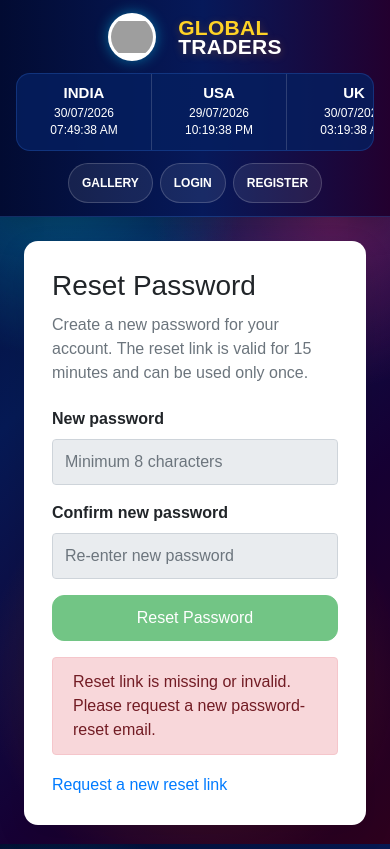
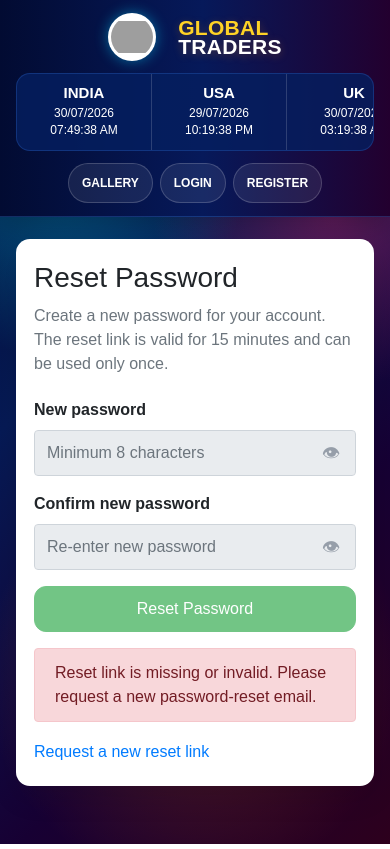
Before and after one commit to kranthikumargaridpuri/Image-gallery-system, an Angular app in the folder frontend/: page /reset-password in a window 390 px wide. Built offline with nearby package versions, Linux system fonts and the light colour scheme; grey boxes are pictures that could not be loaded.

Commit message:
Add password visibility toggle

```diff
--- a/frontend/src/app/pages/login.component.css
+++ b/frontend/src/app/pages/login.component.css
@@ -0,0 +1,33 @@
+.password-field {
+  position: relative;
+}
+
+.password-field .form-control {
+  padding-right: 48px;
+}
+
+.password-toggle {
+  position: absolute;
+  top: 50%;
+  right: 10px;
+  width: 34px;
+  height: 34px;
+  display: inline-flex;
+  align-items: center;
+  justify-content: center;
+  padding: 0;
+  color: #334155;
+  font-size: 18px;
+  line-height: 1;
+  background: transparent;
+  border: 0;
+  border-radius: 50%;
+  cursor: pointer;
+  transform: translateY(-50%);
+}
+
+.password-toggle:hover,
+.password-toggle:focus {
+  background: #eef4ff;
+  outline: none;
+}
--- a/frontend/src/app/pages/login.component.html
+++ b/frontend/src/app/pages/login.component.html
@@ -2,20 +2,41 @@
   <div class="col-md-5">
     <div class="card p-4">
       <h3>Login</h3>
+
       <input
         class="form-control my-2"
+        type="email"
         placeholder="Email"
+        autocomplete="email"
         [(ngModel)]="email"
-        /><input
-          class="form-control my-2"
-          type="password"
+      />
+
+      <div class="password-field my-2">
+        <input
+          class="form-control"
+          [type]="showPassword ? 'text' : 'password'"
           placeholder="Password"
+          autocomplete="current-password"
           [(ngModel)]="password"
-        /><button class="btn btn-primary btn-block" (click)="login()">
+          (keyup.enter)="login()"
+        />
+
+        <button
+          type="button"
+          class="password-toggle"
+          (click)="showPassword = !showPassword"
+          [attr.aria-label]="showPassword ? 'Hide password' : 'Show password'"
+          [attr.title]="showPassword ? 'Hide password' : 'Show password'"
+        >
+          {{ showPassword ? '🙈' : '👁' }}
+        </button>
+      </div>
+
+      <button class="btn btn-primary btn-block" type="button" (click)="login()">
         Login
       </button>
+
       <p class="text-danger mt-2">{{ err }}</p>
-
       <a routerLink="/forgot-password">Forgot Password?</a>
     </div>
   </div>
--- a/frontend/src/app/pages/login.component.ts
+++ b/frontend/src/app/pages/login.component.ts
@@ -1,25 +1,33 @@
-import { Component } from "@angular/core";
-import { Router } from "@angular/router";
-import { AuthService } from "../services/auth.service";
+import { Component } from '@angular/core';
+import { Router } from '@angular/router';
+import { AuthService } from '../services/auth.service';
+
 @Component({
   templateUrl: './login.component.html',
-  styleUrls: ['./login.component.css'],
+  styleUrls: ['./login.component.css']
 })
 export class LoginComponent {
-  email = "";
-  password = "";
-  err = "";
+  email = '';
+  password = '';
+  err = '';
+  showPassword = false;
+
   constructor(
     private auth: AuthService,
-    private router: Router,
+    private router: Router
   ) {}
+
   login() {
+    this.err = '';
+
     this.auth.login({ email: this.email, password: this.password }).subscribe(
       (r) => {
         this.auth.save(r);
-        this.router.navigate(["/"]);
+        this.router.navigate(['/']);
       },
-      (e) => (this.err = "Invalid login"),
+      () => {
+        this.err = 'Invalid login';
+      }
     );
   }
 }
--- a/frontend/src/app/pages/register.component.css
+++ b/frontend/src/app/pages/register.component.css
@@ -0,0 +1,33 @@
+.password-field {
+  position: relative;
+}
+
+.password-field .form-control {
+  padding-right: 48px;
+}
+
+.password-toggle {
+  position: absolute;
+  top: 50%;
+  right: 10px;
+  width: 34px;
+  height: 34px;
+  display: inline-flex;
+  align-items: center;
+  justify-content: center;
+  padding: 0;
+  color: #334155;
+  font-size: 18px;
+  line-height: 1;
+  background: transparent;
+  border: 0;
+  border-radius: 50%;
+  cursor: pointer;
+  transform: translateY(-50%);
+}
+
+.password-toggle:hover,
+.password-toggle:focus {
+  background: #eef4ff;
+  outline: none;
+}
--- a/frontend/src/app/pages/register.component.html
+++ b/frontend/src/app/pages/register.component.html
@@ -2,22 +2,47 @@
   <div class="col-md-5">
     <div class="card p-4">
       <h3>Register</h3>
+
       <input
         class="form-control my-2"
         placeholder="Username"
+        autocomplete="username"
         [(ngModel)]="username"
-      /><input
+      />
+
+      <input
         class="form-control my-2"
+        type="email"
         placeholder="Email"
+        autocomplete="email"
         [(ngModel)]="email"
-      /><input
-        class="form-control my-2"
-        type="password"
-        placeholder="Password"
-        [(ngModel)]="password"
-      /><button class="btn btn-success btn-block" (click)="register()">
+      />
+
+      <div class="password-field my-2">
+        <input
+          class="form-control"
+          [type]="showPassword ? 'text' : 'password'"
+          placeholder="Password"
+          autocomplete="new-password"
+          [(ngModel)]="password"
+          (keyup.enter)="register()"
+        />
+
+        <button
+          type="button"
+          class="password-toggle"
+          (click)="showPassword = !showPassword"
+          [attr.aria-label]="showPassword ? 'Hide password' : 'Show password'"
+          [attr.title]="showPassword ? 'Hide password' : 'Show password'"
+        >
+          {{ showPassword ? '🙈' : '👁' }}
+        </button>
+      </div>
+
+      <button class="btn btn-success btn-block" type="button" (click)="register()">
         Create Account
       </button>
+
       <p class="text-danger mt-2">{{ err }}</p>
     </div>
   </div>
--- a/frontend/src/app/pages/register.component.ts
+++ b/frontend/src/app/pages/register.component.ts
@@ -1,3 +1,38 @@
-import { Component } from '@angular/core'; import { Router } from '@angular/router'; import { AuthService } from '../services/auth.service';
-@Component({templateUrl: './register.component.html',
-  styleUrls: ['./register.component.css']}) export class RegisterComponent{username='';email='';password='';err='';constructor(private auth:AuthService,private router:Router){} register(){this.auth.register({username:this.username,email:this.email,password:this.password}).subscribe(r=>{this.auth.save(r);this.router.navigate(['/'])},e=>this.err='Registration failed')}}
+import { Component } from '@angular/core';
+import { Router } from '@angular/router';
+import { AuthService } from '../services/auth.service';
+
+@Component({
+  templateUrl: './register.component.html',
+  styleUrls: ['./register.component.css']
+})
+export class RegisterComponent {
+  username = '';
+  email = '';
+  password = '';
+  err = '';
+  showPassword = false;
+
+  constructor(
+    private auth: AuthService,
+    private router: Router
+  ) {}
+
+  register() {
+    this.err = '';
+
+    this.auth.register({
+      username: this.username,
+      email: this.email,
+      password: this.password
+    }).subscribe(
+      (r) => {
+        this.auth.save(r);
+        this.router.navigate(['/']);
+      },
+      () => {
+        this.err = 'Registration failed';
+      }
+    );
+  }
+}
--- a/frontend/src/app/reset-password/reset-password.component.css
+++ b/frontend/src/app/reset-password/reset-password.component.css
@@ -1,10 +1,101 @@
-.password-page { min-height: 70vh; display: flex; align-items: center; justify-content: center; padding: 24px; }
-.password-card { width: 100%; max-width: 460px; background: #fff; border-radius: 14px; padding: 28px; box-shadow: 0 10px 30px rgba(0, 0, 0, .10); }
-.password-card h3 { margin-bottom: 10px; }
-.helper-text { color: #6c757d; margin-bottom: 22px; }
-.password-card label { font-weight: 600; margin-bottom: 8px; }
-.password-card .form-control { margin-bottom: 16px; min-height: 46px; }
-.password-card .btn { min-height: 46px; }
-.alert { margin-top: 16px; margin-bottom: 0; }
-.login-button { margin-top: 16px; }
-.back-link { display: inline-block; margin-top: 18px; }
+.password-page {
+  min-height: 70vh;
+  display: flex;
+  align-items: center;
+  justify-content: center;
+  padding: 24px;
+}
+
+.password-card {
+  width: 100%;
+  max-width: 460px;
+  padding: 28px;
+  background: #fff;
+  border-radius: 14px;
+  box-shadow: 0 10px 30px rgba(0, 0, 0, 0.1);
+}
+
+.password-card h3 {
+  margin-bottom: 10px;
+}
+
+.helper-text {
+  margin-bottom: 22px;
+  color: #6c757d;
+}
+
+.password-card label {
+  display: block;
+  margin-bottom: 8px;
+  font-weight: 600;
+}
+
+.password-field {
+  position: relative;
+  margin-bottom: 16px;
+}
+
+.password-field .form-control {
+  min-height: 46px;
+  margin-bottom: 0;
+  padding-right: 48px;
+}
+
+.password-toggle {
+  position: absolute;
+  top: 50%;
+  right: 8px;
+  width: 34px;
+  height: 34px;
+  display: inline-flex;
+  align-items: center;
+  justify-content: center;
+  padding: 0;
+  color: #334155;
+  font-size: 18px;
+  line-height: 1;
+  background: transparent;
+  border: 0;
+  border-radius: 50%;
+  cursor: pointer;
+  transform: translateY(-50%);
+}
+
+.password-toggle:hover:not(:disabled),
+.password-toggle:focus:not(:disabled) {
+  background: #eef4ff;
+  outline: none;
+}
+
+.password-toggle:disabled {
+  cursor: not-allowed;
+  opacity: 0.45;
+}
+
+.password-card .btn {
+  min-height: 46px;
+}
+
+.alert {
+  margin-top: 16px;
+  margin-bottom: 0;
+}
+
+.login-button {
+  margin-top: 16px;
+}
+
+.back-link {
+  display: inline-block;
+  margin-top: 18px;
+}
+
+@media (max-width: 576px) {
+  .password-page {
+    padding: 16px;
+  }
+
+  .password-card {
+    padding: 22px 18px;
+  }
+}
--- a/frontend/src/app/reset-password/reset-password.component.html
+++ b/frontend/src/app/reset-password/reset-password.component.html
@@ -3,13 +3,17 @@
     <h3>Reset Password</h3>
 
     <ng-container *ngIf="!resetSuccessful">
-      <p class="helper-text">Create a new password for your account. The reset link is valid for 15 minutes and can be used only once.</p>
+      <p class="helper-text">
+        Create a new password for your account. The reset link is valid for
+        15 minutes and can be used only once.
+      </p>
 
       <label for="newPassword">New password</label>
+      <div class="password-field">
         <input
           id="newPassword"
           class="form-control"
-        type="password"
+          [type]="showNewPassword ? 'text' : 'password'"
           name="newPassword"
           autocomplete="new-password"
           placeholder="Minimum 8 characters"
@@ -17,11 +21,24 @@
           [disabled]="loading || !token"
         />
 
+        <button
+          type="button"
+          class="password-toggle"
+          (click)="showNewPassword = !showNewPassword"
+          [disabled]="loading || !token"
+          [attr.aria-label]="showNewPassword ? 'Hide new password' : 'Show new password'"
+          [attr.title]="showNewPassword ? 'Hide new password' : 'Show new password'"
+        >
+          {{ showNewPassword ? '🙈' : '👁' }}
+        </button>
+      </div>
+
       <label for="confirmPassword">Confirm new password</label>
+      <div class="password-field">
         <input
           id="confirmPassword"
           class="form-control"
-        type="password"
+          [type]="showConfirmPassword ? 'text' : 'password'"
           name="confirmPassword"
           autocomplete="new-password"
           placeholder="Re-enter new password"
@@ -30,7 +47,24 @@
           (keyup.enter)="submit()"
         />
 
-      <button class="btn btn-success w-100" type="button" (click)="submit()" [disabled]="loading || !token">
+        <button
+          type="button"
+          class="password-toggle"
+          (click)="showConfirmPassword = !showConfirmPassword"
+          [disabled]="loading || !token"
+          [attr.aria-label]="showConfirmPassword ? 'Hide confirm password' : 'Show confirm password'"
+          [attr.title]="showConfirmPassword ? 'Hide confirm password' : 'Show confirm password'"
+        >
+          {{ showConfirmPassword ? '🙈' : '👁' }}
+        </button>
+      </div>
+
+      <button
+        class="btn btn-success w-100"
+        type="button"
+        (click)="submit()"
+        [disabled]="loading || !token"
+      >
         {{ loading ? 'Resetting...' : 'Reset Password' }}
       </button>
     </ng-container>
@@ -38,10 +72,21 @@
     <div class="alert alert-success" *ngIf="message">{{ message }}</div>
     <div class="alert alert-danger" *ngIf="errorMessage">{{ errorMessage }}</div>
 
-    <button *ngIf="resetSuccessful" class="btn btn-primary w-100 login-button" type="button" (click)="goToLogin()">
+    <button
+      *ngIf="resetSuccessful"
+      class="btn btn-primary w-100 login-button"
+      type="button"
+      (click)="goToLogin()"
+    >
       Go to Login
     </button>
 
-    <a *ngIf="!resetSuccessful" routerLink="/forgot-password" class="back-link">Request a new reset link</a>
+    <a
+      *ngIf="!resetSuccessful"
+      routerLink="/forgot-password"
+      class="back-link"
+    >
+      Request a new reset link
+    </a>
   </div>
 </div>
--- a/frontend/src/app/reset-password/reset-password.component.ts
+++ b/frontend/src/app/reset-password/reset-password.component.ts
@@ -15,6 +15,8 @@ export class ResetPasswordComponent implements OnInit {
   errorMessage = '';
   loading = false;
   resetSuccessful = false;
+  showNewPassword = false;
+  showConfirmPassword = false;
 
   constructor(
     private api: ApiService,
```
Lines whose indentation alone changed are shown as unchanged.
